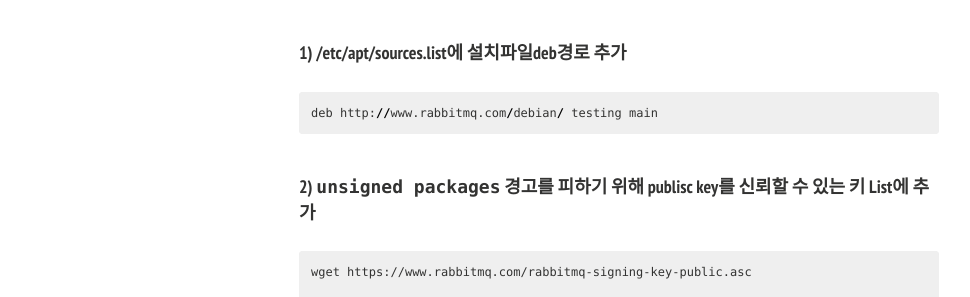
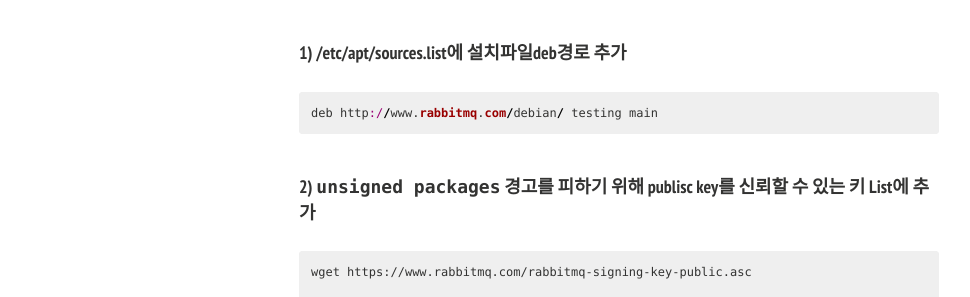
Before and after one commit to gjchoi/gjchoi.github.io, a Jekyll site: the page built from _posts/2016-03-03-rabbit-mq-설치및환경설정.md, in a window 1280 px wide and 900 px high. Shown: the part 368-665 px from the top of the window, without its empty margins (21-991 px from the left). Built offline with Jekyll 4.4.1, drawn with Linux system fonts in a browser that asks for light colours; nearby versions of some CDN libraries; comment, search, counter and statistics services are not loaded.

Commit message:
Update 2016-03-03-rabbit-mq-설치및환경설정.md

```diff
--- a/_posts/2016-03-03-rabbit-mq-설치및환경설정.md
+++ b/_posts/2016-03-03-rabbit-mq-설치및환경설정.md
@@ -18,7 +18,7 @@ RabbitMQ 서버세팅
 
 #### 1) /etc/apt/sources.list에 설치파일deb경로 추가
 
-~~~ python
+~~~ ruby
 deb http://www.rabbitmq.com/debian/ testing main
 ~~~
 
```
